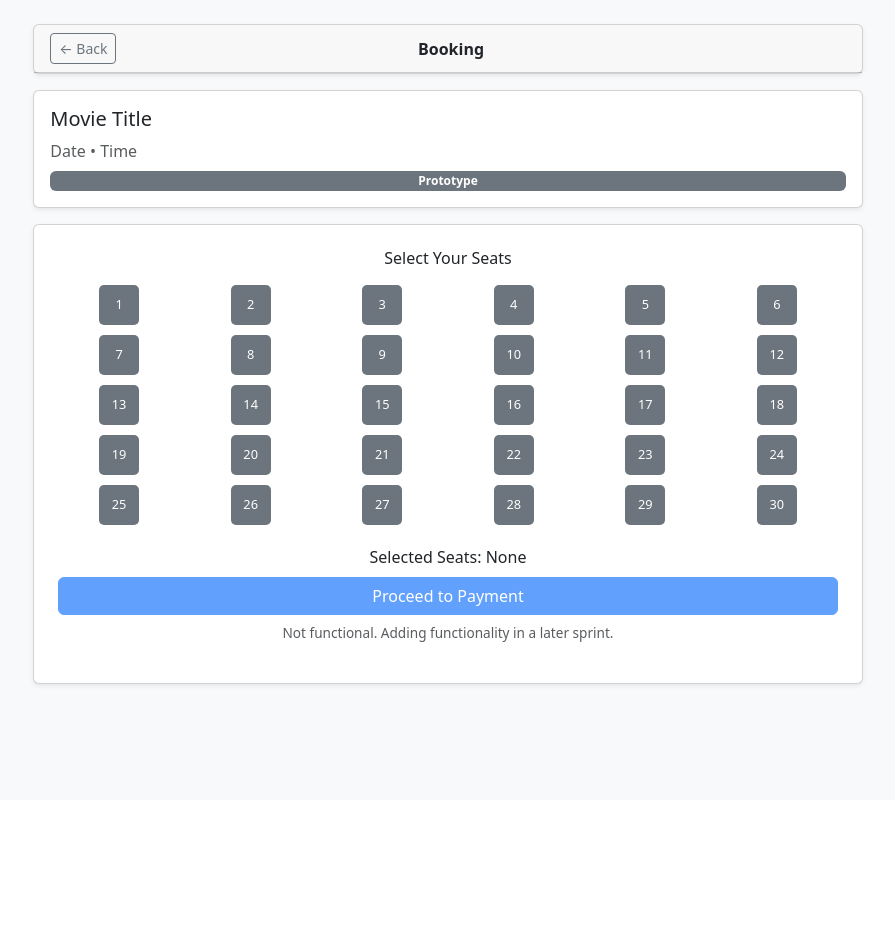
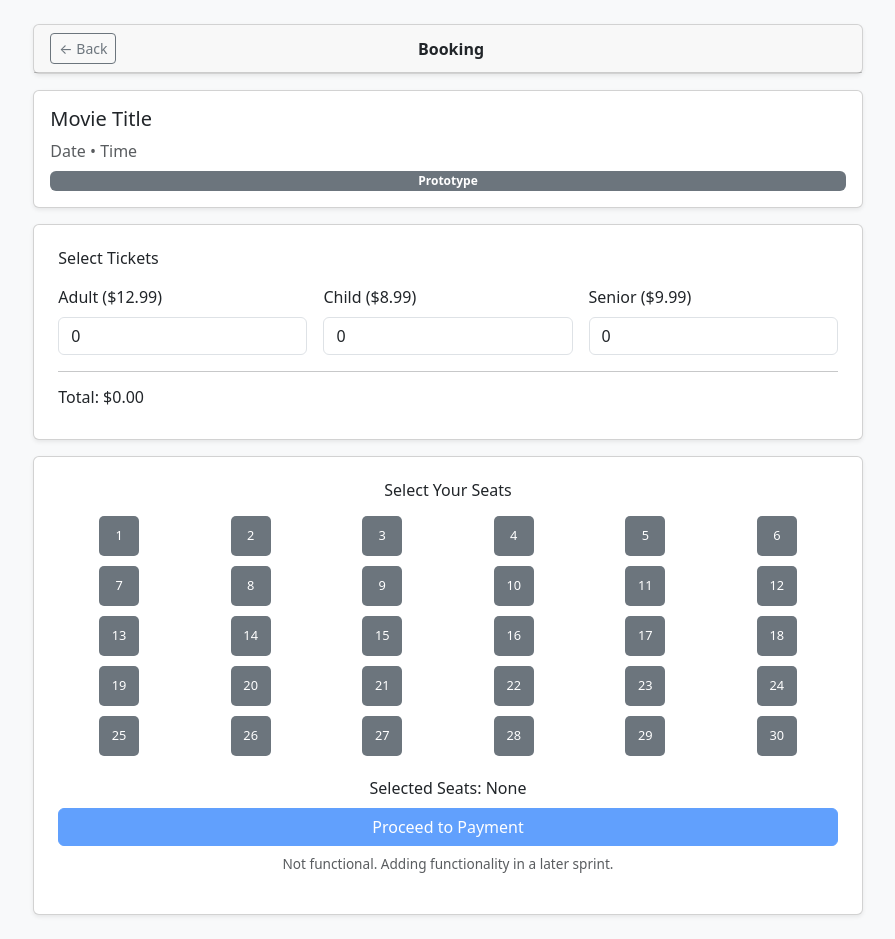
Before and after one commit to alecreates/Cinema-E-Booking-System, a Next.js app: page /BookingPage in a window 1280 px wide. Shown: the whole page, without its empty margins (192-1087 px from the left). Before the commit the page ends 800 px from the top, so only its background shows below. Built offline with nearby package versions, Linux system fonts and the light colour scheme.

Commit message:
made some changes to the booking page to add prices-- still need to put the showtimes button back in the MovieDetails page to route to the BookingPage

```diff
--- a/app/BookingPage/page.tsx
+++ b/app/BookingPage/page.tsx
@@ -1,7 +1,7 @@
 "use client";
 
-import React, { useState } from "react";
-import { Container, Row, Col, Card, Button, Badge } from "react-bootstrap";
+import React, { useState, useMemo } from "react";
+import { Container, Row, Col, Card, Button, Badge, Form } from "react-bootstrap";
 import { useRouter, useSearchParams } from "next/navigation";
 
 const BookingPage = () => {
@@ -11,6 +11,18 @@ const BookingPage = () => {
   const movie = searchParams.get("movie");
   const time = searchParams.get("time");
   const date = searchParams.get("date");
+
+  const PRICES = {
+    adult: 12.99,
+    child: 8.99,
+    senior: 9.99,
+  };
+
+  const [tickets, setTickets] = useState({
+    adult: 0,
+    child: 0,
+    senior: 0,
+  });
 
   const seats = Array.from({ length: 30 }, (_, i) => i + 1);
   const [selectedSeats, setSelectedSeats] = useState<number[]>([]);
@@ -23,10 +35,23 @@ const BookingPage = () => {
     );
   };
 
+  const updateTicket = (type: keyof typeof tickets, value: number) => {
+    setTickets((prev) => ({
+      ...prev,
+      [type]: Math.max(0, value),
+    }));
+  };
+
+  const total = useMemo(() => {
+    return (
+      tickets.adult * PRICES.adult +
+      tickets.child * PRICES.child +
+      tickets.senior * PRICES.senior
+    );
+  }, [tickets]);
+
   return (
     <Container fluid className="min-vh-100 bg-light py-4">
-
-      {/* Back Header */}
       <Row className="justify-content-center mb-3">
         <Col xs={11} md={10} lg={8}>
           <Card className="shadow-sm">
@@ -40,14 +65,12 @@ const BookingPage = () => {
 
               <span className="mx-auto fw-bold">Booking</span>
 
-              {/* spacer to balance layout */}
               <div style={{ width: "60px" }} />
             </Card.Header>
           </Card>
         </Col>
       </Row>
 
-      {/* Movie Info */}
       <Row className="justify-content-center mb-3">
         <Col xs={11} md={10} lg={8}>
           <Card className="p-3 shadow-sm">
@@ -60,7 +83,62 @@ const BookingPage = () => {
         </Col>
       </Row>
 
-      {/* Seat Selection */}
+      <Row className="justify-content-center mb-3">
+        <Col xs={11} md={10} lg={8}>
+          <Card className="p-4 shadow-sm">
+            <h6 className="mb-3">Select Tickets</h6>
+
+            <Row className="g-3">
+              <Col md={4}>
+                <Form.Label>
+                  Adult (${PRICES.adult.toFixed(2)})
+                </Form.Label>
+                <Form.Control
+                  type="number"
+                  min={0}
+                  value={tickets.adult}
+                  onChange={(e) =>
+                    updateTicket("adult", Number(e.target.value))
+                  }
+                />
+              </Col>
+
+              <Col md={4}>
+                <Form.Label>
+                  Child (${PRICES.child.toFixed(2)})
+                </Form.Label>
+                <Form.Control
+                  type="number"
+                  min={0}
+                  value={tickets.child}
+                  onChange={(e) =>
+                    updateTicket("child", Number(e.target.value))
+                  }
+                />
+              </Col>
+
+              <Col md={4}>
+                <Form.Label>
+                  Senior (${PRICES.senior.toFixed(2)})
+                </Form.Label>
+                <Form.Control
+                  type="number"
+                  min={0}
+                  value={tickets.senior}
+                  onChange={(e) =>
+                    updateTicket("senior", Number(e.target.value))
+                  }
+                />
+              </Col>
+            </Row>
+
+            <hr />
+
+            <h6>Total: ${total.toFixed(2)}</h6>
+          </Card>
+        </Col>
+      </Row>
+
       <Row className="justify-content-center">
         <Col xs={11} md={10} lg={8}>
           <Card className="p-4 shadow-sm text-center">
```
